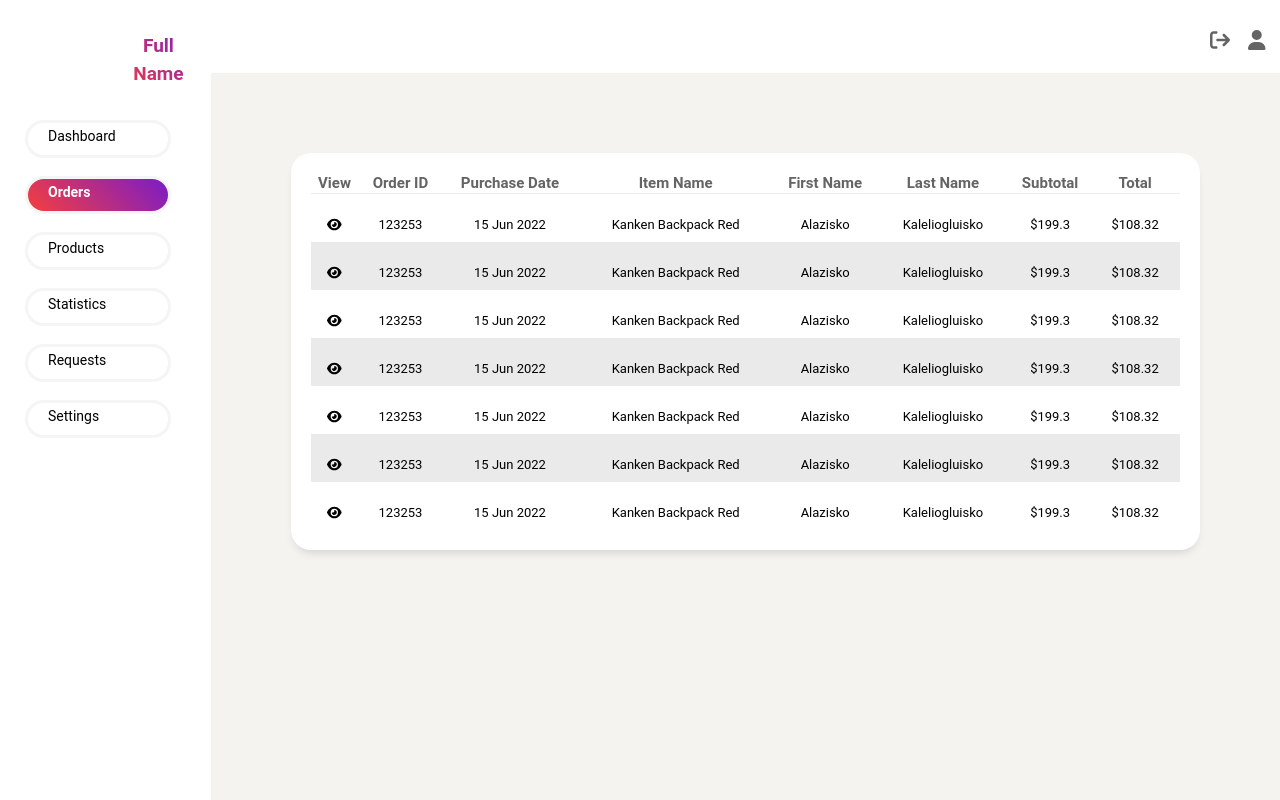
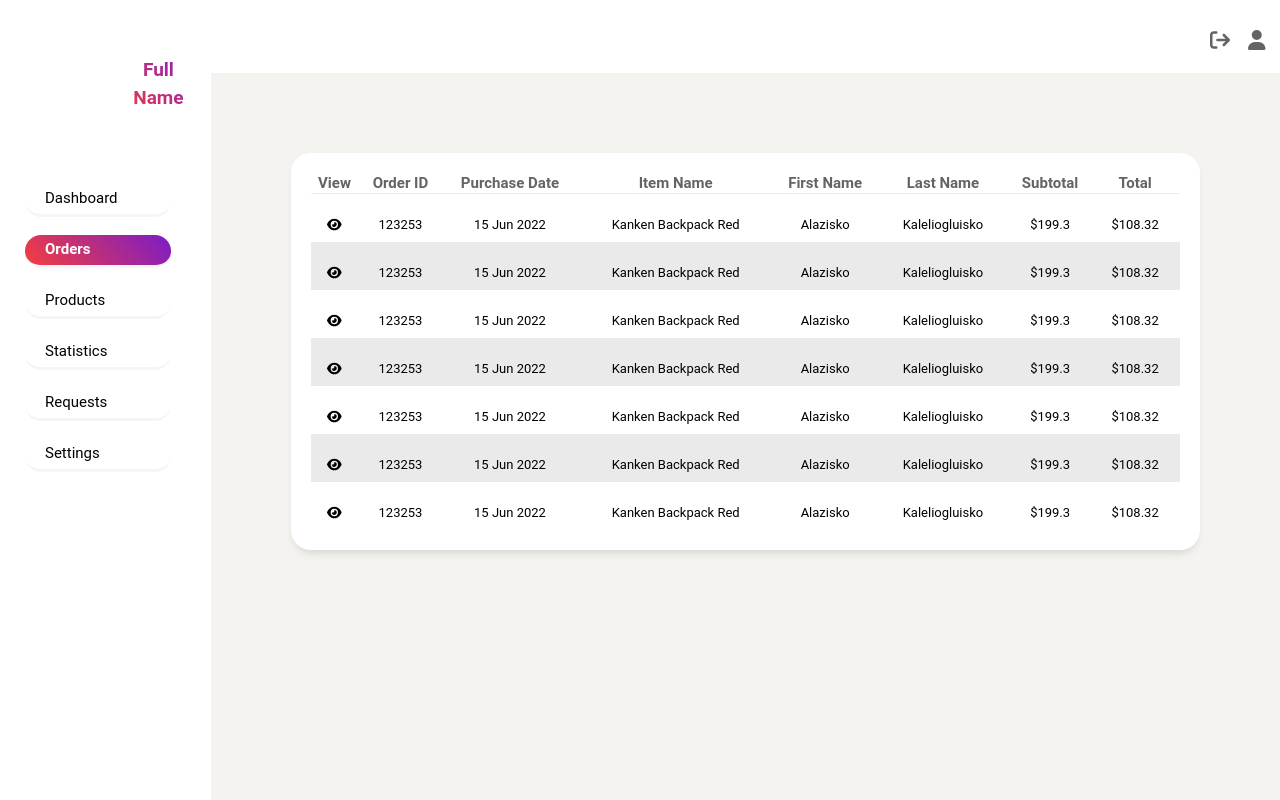
Before and after one commit to Akaleli1/admin-dashboard, a React (Create React App) app: page / in a window 1280 px wide. Shown: the top 800 px of the page. Built offline with nearby package versions, Linux system fonts and the light colour scheme.

Commit message:
Adjusments made on Navbar and Hamburger Menu(Hambar)

```diff
--- a/src/styles/dashboard/hambar/styles.scss
+++ b/src/styles/dashboard/hambar/styles.scss
@@ -10,6 +10,7 @@
     }
 }
 .user-detail{
+    margin-top: 3vh;
     display: flex;
     flex-direction: row;
     flex-wrap: wrap;
@@ -66,20 +67,19 @@
 .ham-menu-ulist{
     list-style-type: none;
     padding: 0px;
-    margin: 20px 40px 20px 25px;
+    margin: 60px 40px 20px 25px;
 }
 
 .ham-menu-list-element {
     margin-bottom: 18px;
-    border-style: solid;
-    border-radius: 22px;
+    border-bottom: solid;
+    border-radius: 16px;
     font-weight:400;
-    font-size: 14px;
+    font-size: 15px;
     border-color: whitesmoke;
     background-color: white;
     padding-top: 5px;
     padding-left: 20px;
-    padding-bottom: 2px;
     height: 25px;
     transition: font-weight .1s;
     &:hover,&::after,&:active {
```
